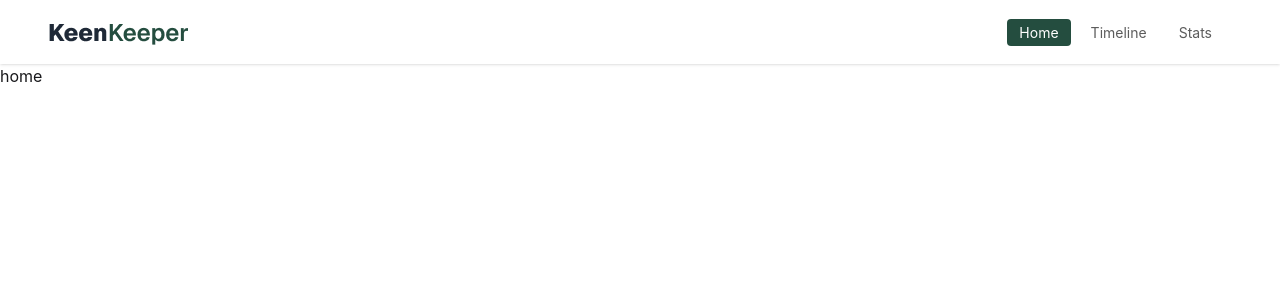
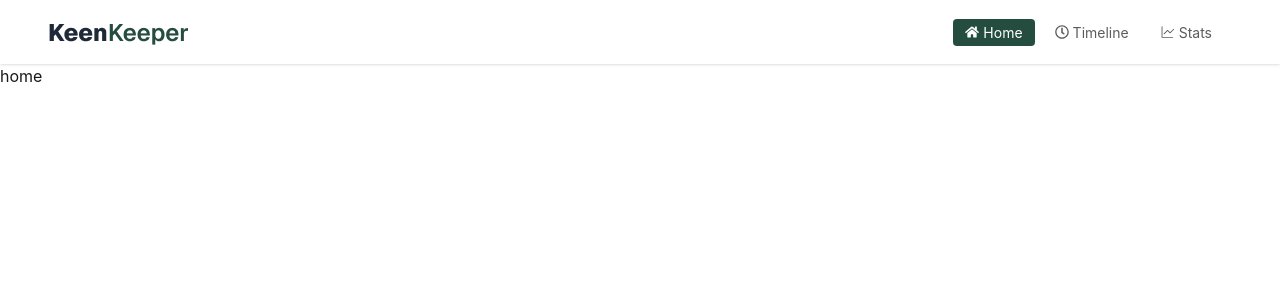
Before and after one commit to Riadul-Islam-551/B13-A7-Keen-Keeper, a React (Vite) app: page / in a window 1280 px wide. Shown: the top 300 px of the page. Built offline with nearby package versions, Linux system fonts and the light colour scheme.

Commit message:
feat: add react-icons for navigation links and update styles

```diff
--- a/package.json
+++ b/package.json
@@ -13,6 +13,7 @@
     "@tailwindcss/vite": "^4.2.2",
     "react": "^19.2.4",
     "react-dom": "^19.2.4",
+    "react-icons": "^5.6.0",
     "react-router": "^7.14.1",
     "tailwindcss": "^4.2.2"
   },
--- a/src/components/nav/Nav.jsx
+++ b/src/components/nav/Nav.jsx
@@ -2,18 +2,20 @@ import React from "react";
 import { Link, NavLink } from "react-router";
 import "./nav.css";
 import logo from "../../assets/logo.png";
+import { FaHome, FaRegClock } from "react-icons/fa";
+import { GoGraph } from "react-icons/go";
 
 const Nav = () => {
   const links = (
     <>
       <NavLink to="/" className="nav-links">
-        Home
+        <FaHome /> Home
       </NavLink>
       <NavLink to="/timeline" className="nav-links">
-        Timeline
+        <FaRegClock /> Timeline
       </NavLink>
       <NavLink to="/stats" className="nav-links">
-        Stats
+        <GoGraph /> Stats
       </NavLink>
     </>
   );
--- a/src/components/nav/nav.css
+++ b/src/components/nav/nav.css
@@ -1,4 +1,8 @@
 .nav-links {
+  display: flex;
+  justify-content: center;
+  align-items: center;
+  gap: 4px;
   margin: 0 4px;
   padding: 3px 12px;
   border-radius: 4px;
```
Also changed, not shown: 1 other file (tests, documents, lock files or other folders).
